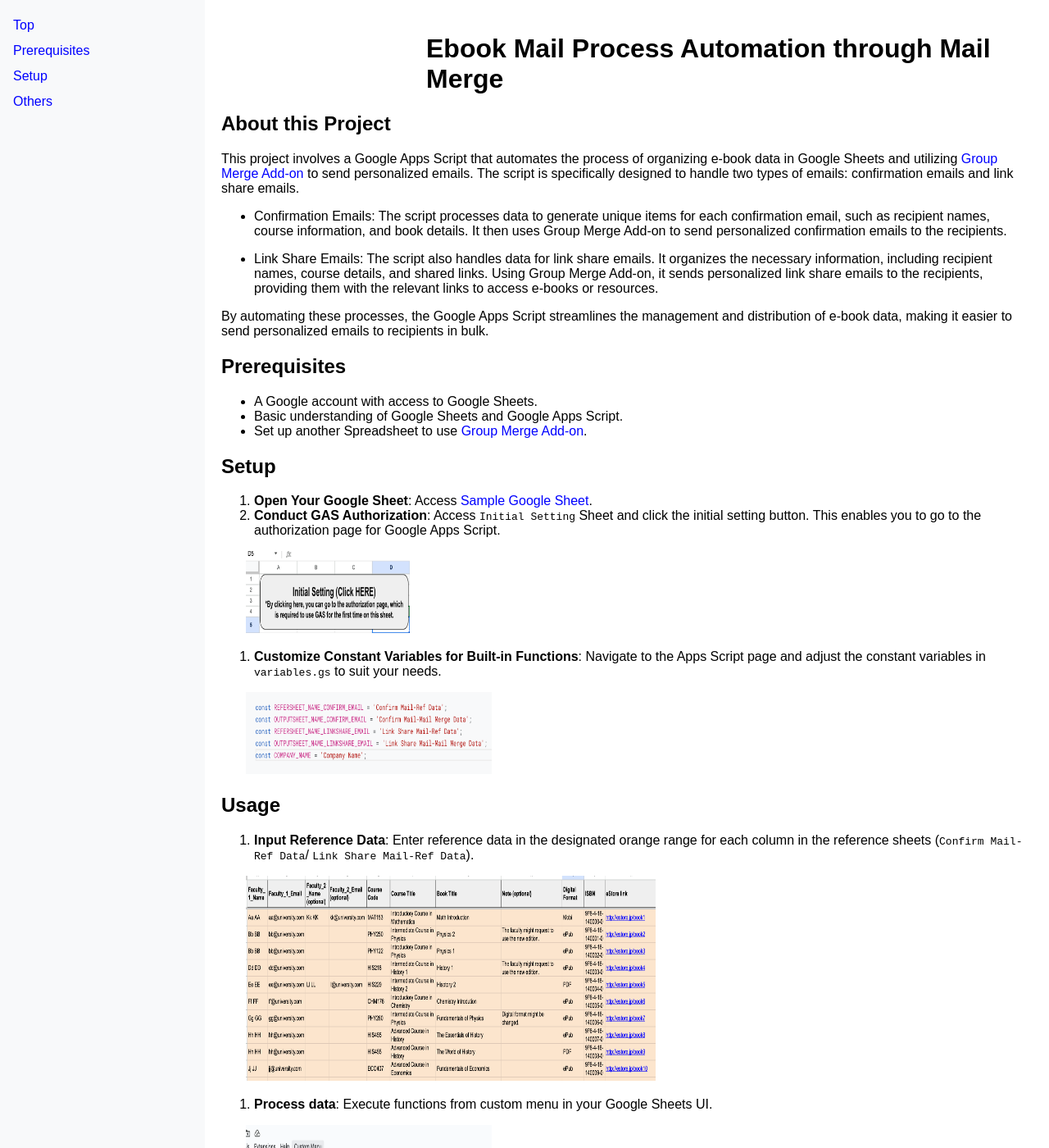
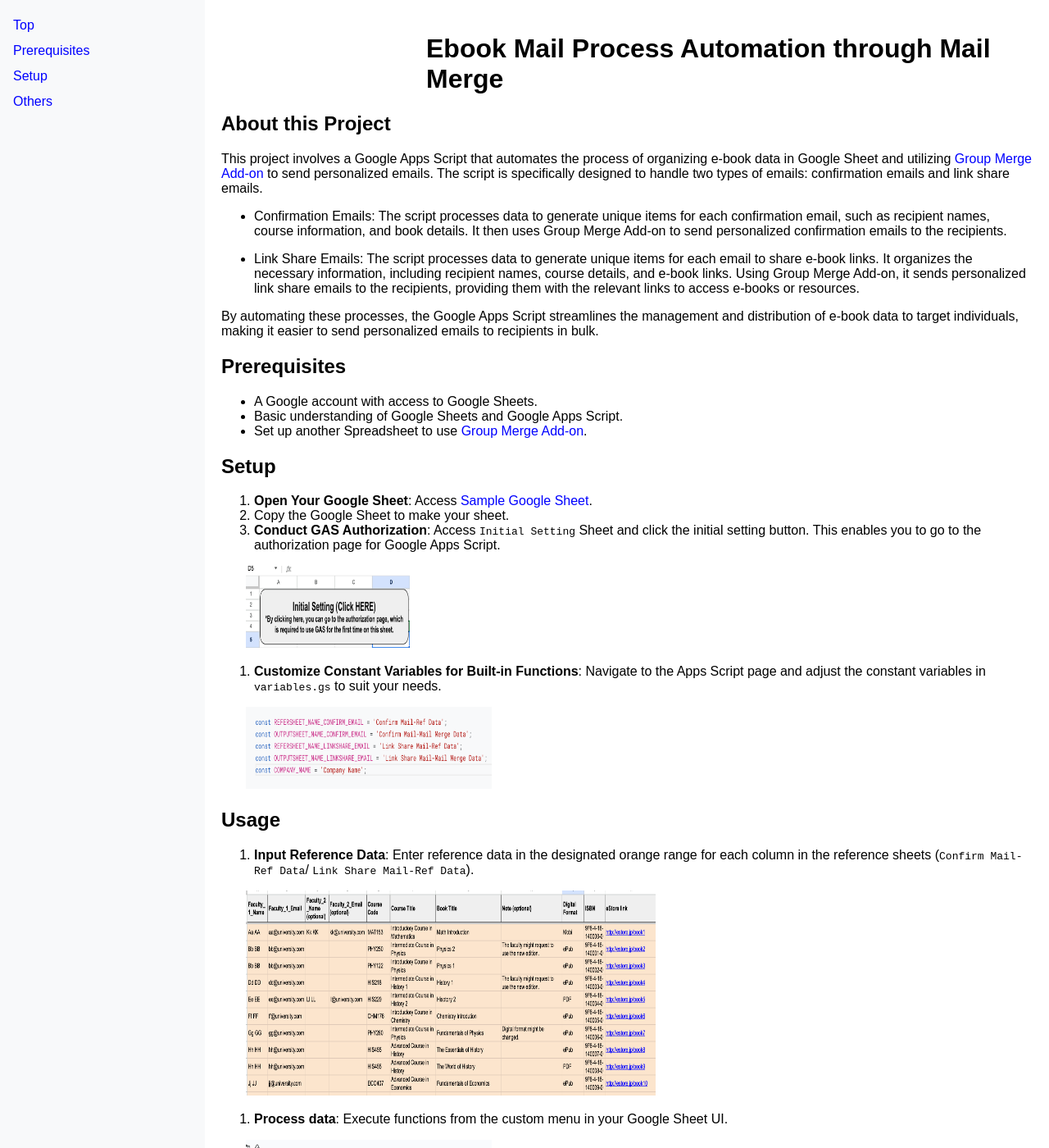
Before and after one commit to tsato21/book-data-organizer, a Jekyll site: the page built from docs/index.md, in a window 1280 px wide and 1400 px high. Shown: the whole window at 82% size. Built offline with Jekyll 4.4.1, drawn with Linux system fonts in a browser that asks for light colours; some of the changed text lies outside the part shown.

Commit message:
Update index.md

```diff
--- a/docs/index.md
+++ b/docs/index.md
@@ -5,13 +5,13 @@
 
 ## About this Project
 
-This project involves a Google Apps Script that automates the process of organizing e-book data in Google Sheets and utilizing <a href="https://www.scriptable-assets.page/add-ons/group-merge/" target="_blank" rel="noopener noreferrer">Group Merge Add-on</a> to send personalized emails. The script is specifically designed to handle two types of emails: confirmation emails and link share emails.
+This project involves a Google Apps Script that automates the process of organizing e-book data in Google Sheet and utilizing <a href="https://www.scriptable-assets.page/add-ons/group-merge/" target="_blank" rel="noopener noreferrer">Group Merge Add-on</a> to send personalized emails. The script is specifically designed to handle two types of emails: confirmation emails and link share emails.
 
 - Confirmation Emails: The script processes data to generate unique items for each confirmation email, such as recipient names, course information, and book details. It then uses Group Merge Add-on to send personalized confirmation emails to the recipients.
 
-- Link Share Emails: The script also handles data for link share emails. It organizes the necessary information, including recipient names, course details, and shared links. Using Group Merge Add-on, it sends personalized link share emails to the recipients, providing them with the relevant links to access e-books or resources.
+- Link Share Emails: The script processes data to generate unique items for each email to share e-book links. It organizes the necessary information, including recipient names, course details, and e-book links. Using Group Merge Add-on, it sends personalized link share emails to the recipients, providing them with the relevant links to access e-books or resources.
 
-By automating these processes, the Google Apps Script streamlines the management and distribution of e-book data, making it easier to send personalized emails to recipients in bulk.
+By automating these processes, the Google Apps Script streamlines the management and distribution of e-book data to target individuals, making it easier to send personalized emails to recipients in bulk.
 
 ## Prerequisites
 
@@ -22,13 +22,14 @@
 ## Setup
 
 1. **Open Your Google Sheet**: Access <a href="https://docs.google.com/spreadsheets/d/1mMuQSK06hIcAUcI1qW4cgD2_IKOXU9_DAR2CTj2a-a8/edit#gid=1834592607" target="_blank" rel="noopener noreferrer">Sample Google Sheet</a>.
-2. **Conduct GAS Authorization**: Access `Initial Setting` Sheet and click the initial setting button. This enables you to go to the authorization page for Google Apps Script.
+2. Copy the Google Sheet to make your sheet.
+3. **Conduct GAS Authorization**: Access `Initial Setting` Sheet and click the initial setting button. This enables you to go to the authorization page for Google Apps Script.
 
 <div style="margin-left: 30px">
   <img src="assets/images/initial-setting.png" alt="Image of Initial Setting" width="200" height="100">
 </div>
 
-3. **Customize Constant Variables for Built-in Functions**: Navigate to the Apps Script page and adjust the constant variables in `variables.gs` to suit your needs.
+4. **Customize Constant Variables for Built-in Functions**: Navigate to the Apps Script page and adjust the constant variables in `variables.gs` to suit your needs.
 <div style="margin-left: 30px">
   <img src="assets/images/custom-variables.png" alt="Image of Variables Customization" width="300" height="100">
 </div>
@@ -41,7 +42,7 @@
   <img src="assets/images/input-ref-data.png" alt="Image of Input Ref Data" width="500" height="250">
 </div>
 
-2. **Process data**: Execute functions from custom menu in your Google Sheets UI.
+2. **Process data**: Execute functions from the custom menu in your Google Sheet UI.
 <div style="margin-left: 30px">
   <img src="assets/images/output-data.png" alt="Image of Process Data" width="300" height="100">
 </div>
@@ -71,10 +72,11 @@
     Once the button is clicked, you will be prompted to enter the discount code and expiration date.
     The logic of the function can be summarized as follows:
 
-    1. Read each row of data from the input source. (Unlike the confirmation email, this function does not accept the second faculty info.)
+    1. Read each row of data from the input source. (Unlike the confirmation email, this function is not designed to accept the second faculty information.)
     2. If the faculty has multiple records, combine the data to create a single entry for that faculty.
-    3. If a faculty has two books for a certain course, combine the book information by "/" (e.g. Book A / Book B).
-    4. Generate the final mail merge data that can be used to send confirmation emails.
+    3. If a faculty has two books for a certain course, combine the book information by "/" (e.g. Book A / Book B). This is because the e-book link is created by each course even if
+       the course has multiple books. (But you can modify the codes to suit your case.)
+    4. Generate the final mail merge data that can be used to send e-link share emails.
 
     Below are example screenshots:
 
```
Also changed, not shown: other parts of docs/index.md (+3 -3 lines).
